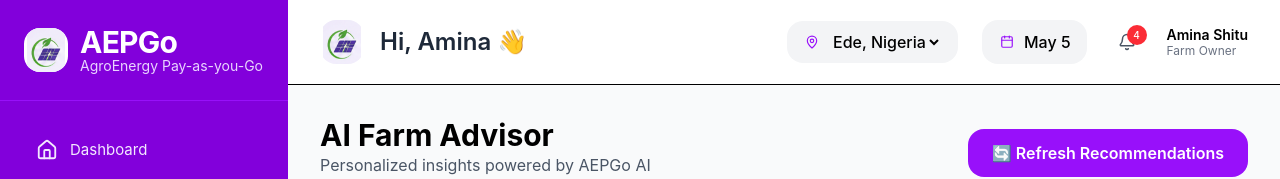
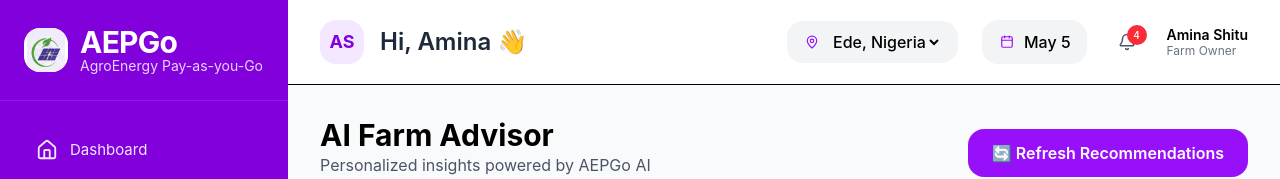
Before and after one commit to jettybay/aepgo-web, a Next.js app: page /advisor in a window 1280 px wide. Shown: the top 179 px of the page. Built offline with nearby package versions, Linux system fonts and the light colour scheme.

Commit message:
header abberation and logo

```diff
--- a/components/layout/Header.tsx
+++ b/components/layout/Header.tsx
@@ -8,12 +8,18 @@ export default function Header() {
     <header className="sticky top-0 z-40 bg-white/90 backdrop-blur border-b px-4 sm:px-8 py-3 sm:py-5 flex items-center justify-between gap-2 sm:gap-4">
       {/* Left */}
       <div className="flex items-center gap-2 sm:gap-4 min-w-0 flex-shrink-0">
+        {/* User Initials (Desktop) - Replaces logo when Sidebar is visible */}
+        <div className="hidden lg:flex w-11 h-11 bg-purple-100 text-purple-700 font-bold items-center justify-center rounded-2xl text-lg">
+          AS
+        </div>
+
+        {/* Logo (Mobile/Small Devices) */}
         <Image
           src="/images/aepgo-logo.png"
           alt="AEPGO Logo"
           width={44}
           height={44}
-          className="w-9 h-9 sm:w-11 sm:h-11 rounded-lg sm:rounded-2xl object-contain"
+          className="lg:hidden w-9 h-9 sm:w-11 sm:h-11 rounded-lg sm:rounded-2xl object-contain"
         />
         <div className="min-w-0">
           <h2 className="text-xs sm:text-2xl font-semibold text-gray-800 truncate max-w-[80px] sm:max-w-none">
```
